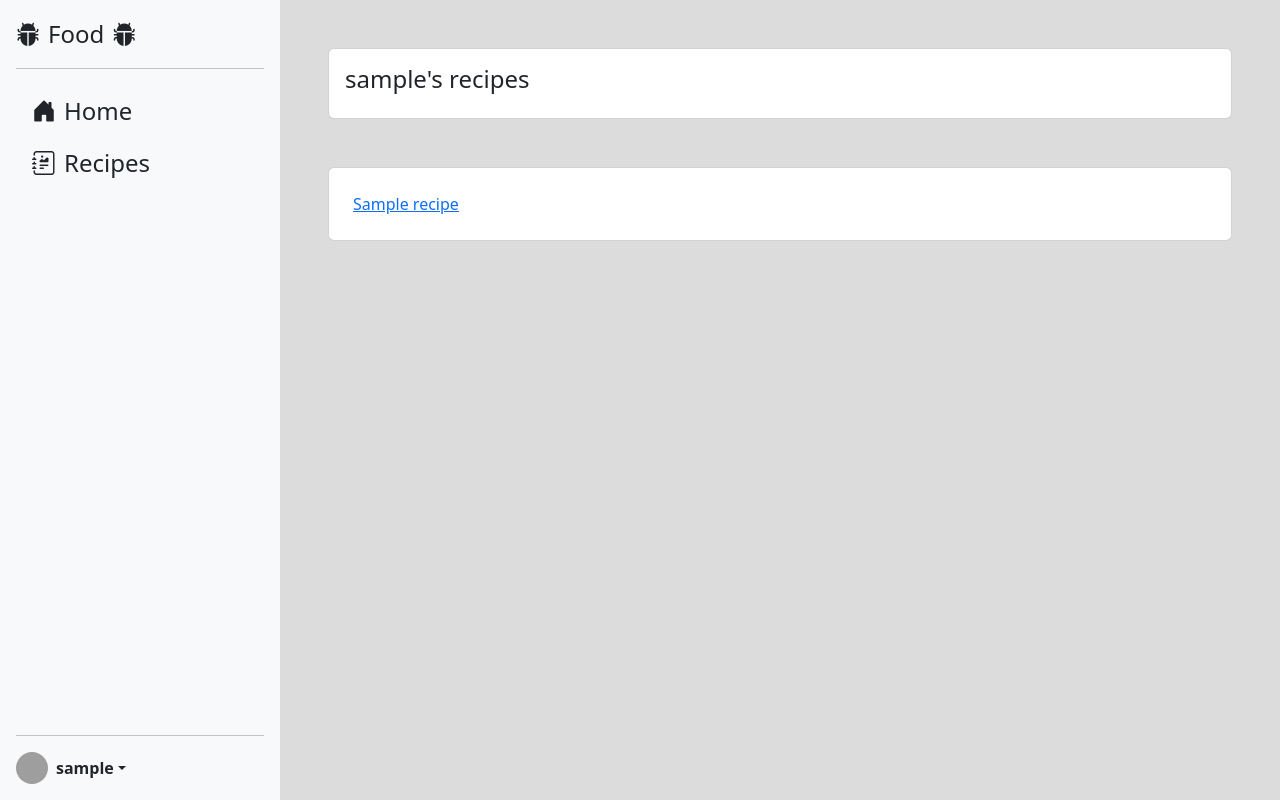
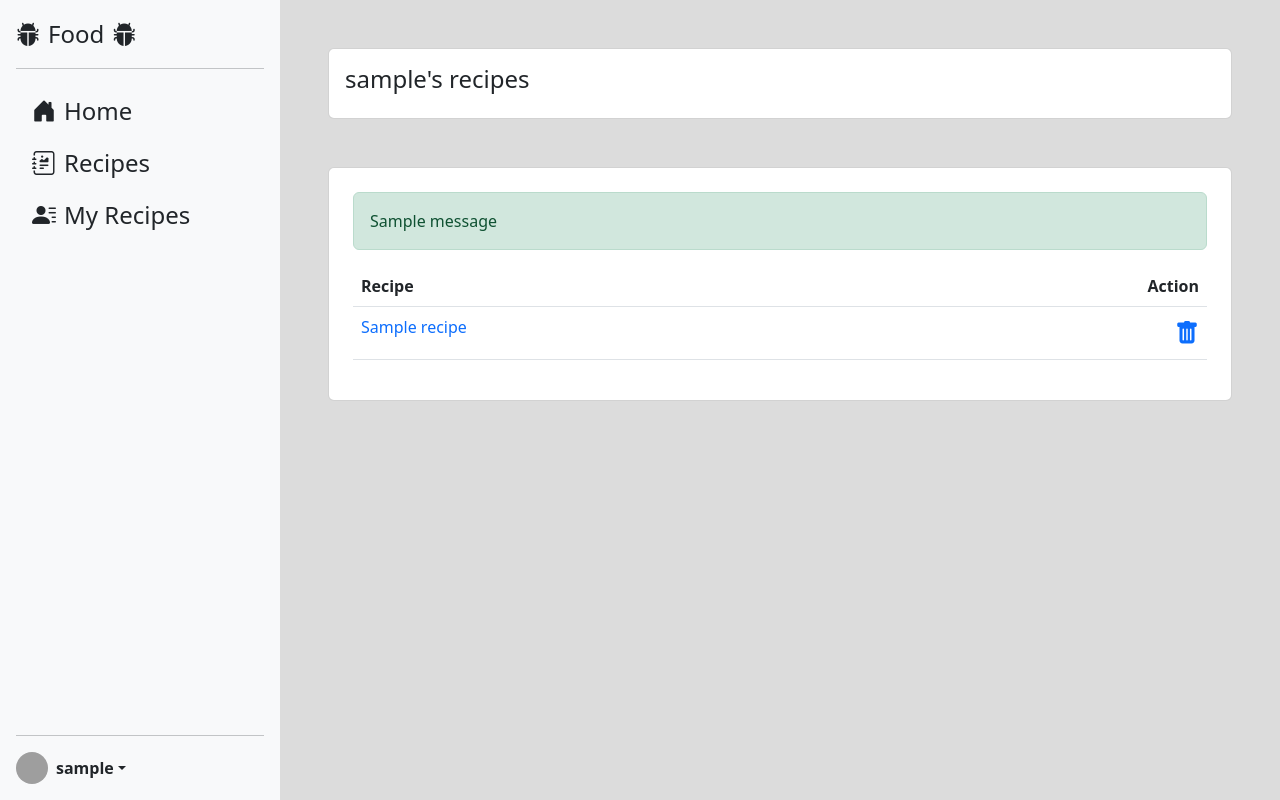
Before and after one commit to GeorgiaSkrempou/Food, a Django app: page /recipes/profile/ in a window 1280 px wide. Run offline with Django 4.2, Linux system fonts and the light colour scheme; a user stored in the database is signed in; tables that the repository leaves empty hold one stand-in row (values such as "Sample post"); one stand-in notice (Sample message) is shown; some libraries are stand-ins or nearby versions; grey boxes are pictures that could not be loaded.

Commit message:
feat: users can remove recipes from their account

```diff
--- a/recipes_app/recipes/templates/recipes/base.html
+++ b/recipes_app/recipes/templates/recipes/base.html
@@ -39,6 +39,7 @@
                     <span class="ms-2 fs-4">Home</span>
                 </a>
             </li>
+            {% if user.is_authenticated %}
                 <li>
                     <a href="{% url 'recipes:list_recipe' %}" class="nav-link link-dark d-inline-flex">
                         {#                    <img src="{% static 'recipes/cook-book.png' %}" width="30" height="30" alt="my_image">#}
@@ -46,6 +47,14 @@
                         <span class="ms-2 fs-4">Recipes</span>
                     </a>
                 </li>
+                <li>
+                    <a href="{% url 'recipes:profile' %}" class="nav-link link-dark d-inline-flex">
+                        {#                    <img src="{% static 'recipes/cook-book.png' %}" width="30" height="30" alt="my_image">#}
+                        <i class="bi bi-person-lines-fill"></i>
+                        <span class="ms-2 fs-4">My Recipes</span>
+                    </a>
+                </li>
+            {% endif %}
         </ul>
         {% if user.is_authenticated %}
             <hr>
@@ -84,7 +93,13 @@
         </div>
         <div class="card mt-5 ms-5">
             <div class="card-body p-4">
+                {% if messages %}
+                        {% for message in messages %}
+                            <div {% if message.tags %} class="alert alert-{{ message.tags }}"{% endif %}>{{ message }}</div>
+                        {% endfor %}
+                {% endif %}
                 {% block content %}
+
                 {% endblock %}
             </div>
         </div>
--- a/recipes_app/recipes/templates/recipes/home.html
+++ b/recipes_app/recipes/templates/recipes/home.html
@@ -15,7 +15,7 @@
         <div class="card" style="width: 18rem;">
             <div class="card-body">
                 <h5 class="card-title">Hello, {{ user.get_username }}!</h5>
-                <p class="card-text">Add new recipes to your inventory</p>
+                <p class="card-text">Add new recipes to the inventory</p>
                 <a href="{% url 'recipes:add_recipe' %}" class="btn btn-outline-secondary">Add new recipe</a>
             </div>
         </div>
--- a/recipes_app/recipes/templates/recipes/profile.html
+++ b/recipes_app/recipes/templates/recipes/profile.html
@@ -5,7 +5,54 @@
 {% endblock %}
 
 {% block content %}
-    {% for recipe in recipe_list %}
-        <a href="{% url 'recipes:detail_recipe' recipe.id %}">{{ recipe.title }}</a>
-    {% endfor %}
+
+    <table class="table table-hover recipe-list">
+        <thead>
+        <tr>
+            <th scope="col">Recipe</th>
+            <th class="text-end" scope="col">Action</th>
+        </tr>
+        </thead>
+        <tbody>
+        {% for recipe in recipe_list %}
+            <tr>
+                <td>
+                    <a href="{% url 'recipes:detail_recipe' recipe.id %}">{{ recipe.title }}</a>
+                </td>
+                <td class="text-end">
+                    <!-- Button trigger modal -->
+
+                    <a href="#" data-bs-toggle="modal" data-bs-target="#exampleModal">
+                        <i class="bi bi-trash-fill"></i>
+                    </a>
+                </td>
+            </tr>
+            <div class="modal fade" id="exampleModal" tabindex="-1" aria-labelledby="exampleModalLabel"
+                 aria-hidden="true">
+                <div class="modal-dialog">
+                    <div class="modal-content">
+                        <div class="modal-header">
+                            <h5 class="modal-title" id="exampleModalLabel">Delete Recipe</h5>
+                            <button type="button" class="btn-close" data-bs-dismiss="modal"
+                                    aria-label="close"></button>
+                        </div>
+                        <div class="modal-body">
+                            Are you sure you want to delete?
+                        </div>
+                        <div class="modal-footer">
+                            <button type="button" class="btn btn-secondary" data-bs-dismiss="modal">Cancel
+                            </button>
+                            <form action="{% url 'recipes:delete_recipe_from_account' recipe.id %}" method="POST">
+                                {% csrf_token %}
+                                <button type="submit" class="btn btn-danger">Delete</button>
+                            </form>
+                        </div>
+                    </div>
+                </div>
+            </div>
+        {% endfor %}
+
+        </tbody>
+    </table>
+
 {% endblock %}
--- a/recipes_app/recipes/urls.py
+++ b/recipes_app/recipes/urls.py
@@ -1,7 +1,7 @@
 from django.urls import path
 
 from .views import (RecipeCreateView, ThankYouView, RecipeListView, HomeView, RecipeDetailView, RecipeUpdateView,
-                    RecipeDeleteView, SignUpView, UserRecipesView, add_recipe_to_account)
+                    RecipeDeleteView, SignUpView, UserRecipesView, add_recipe_to_account, delete_recipe_from_account)
 
 app_name = "recipes"
 
@@ -15,6 +15,6 @@ urlpatterns = [
     path("delete_recipe/<int:pk>", RecipeDeleteView.as_view(), name="delete_recipe"),
     path("signup/", SignUpView.as_view(), name="signup"),
     path("profile/", UserRecipesView.as_view(), name='profile'),
-    path("add_recipe_to_account/<int:pk>", add_recipe_to_account, name="add_recipe_to_account")
-
+    path("add_recipe_to_account/<int:pk>", add_recipe_to_account, name="add_recipe_to_account"),
+    path("delete_recipe_from_account/<int:pk>", delete_recipe_from_account, name="delete_recipe_from_account")
 ]
--- a/recipes_app/recipes/views.py
+++ b/recipes_app/recipes/views.py
@@ -3,6 +3,7 @@ from django.contrib.auth.mixins import LoginRequiredMixin
 from django.urls import reverse_lazy, reverse
 from django.views.generic import TemplateView, CreateView, ListView, DetailView, UpdateView, DeleteView
 from django.http import HttpResponseRedirect
+from django.contrib import messages
 
 from .forms import UserRegisterForm
 from .models import Recipe
@@ -80,6 +81,7 @@ class UserRecipesView(LoginRequiredMixin, ListView):
 
 @login_required
 def add_recipe_to_account(request, pk):
+
     if request.POST:
         user = request.user
         recipe = Recipe.objects.get(pk=pk)
@@ -88,5 +90,16 @@ def add_recipe_to_account(request, pk):
         # new_user_recipe = RecipeInstance.objects.create(recipe_id=pk)
         # new_user_recipe.recipe_user.add(request.user)
         # new_user_recipe.save()
+        messages.success(request, "Recipe added successfully")
+
+        return HttpResponseRedirect(reverse('recipes:list_recipe'))
+
+
+def delete_recipe_from_account(request, pk):
+    if request.POST:
+        recipe = Recipe.objects.get(pk=pk)
+        user = request.user
+        user.recipes.remove(recipe)
+        messages.success(request, "Recipe deleted successfully")
 
         return HttpResponseRedirect(reverse('recipes:profile'))
```
Also changed, not shown: recipes_app/recipes/templates/recipes/recipe_list.html (+1 -7 lines). Lines whose indentation alone changed are shown as unchanged.
